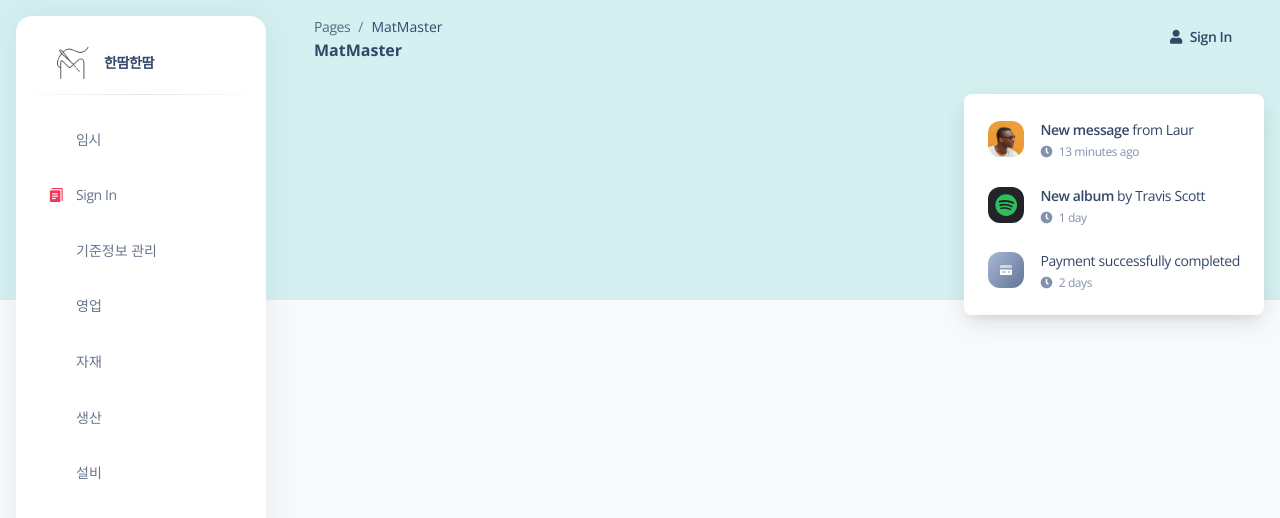
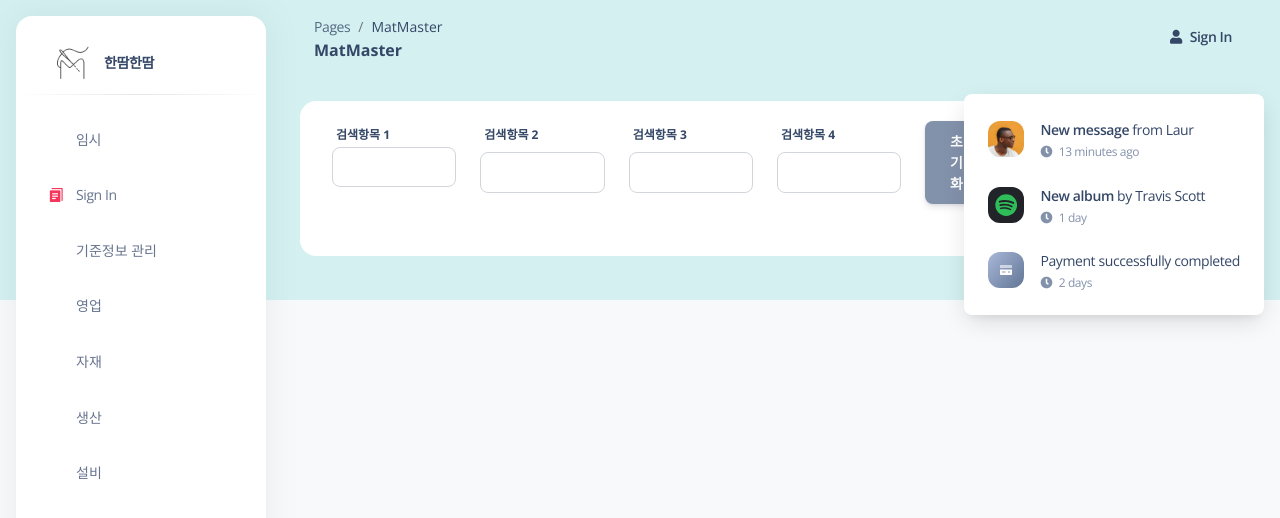
Before and after one commit to momi3355/sewmes_mes, a Vue app in the folder client/sewmes/: page /matMaster in a window 1280 px wide. Shown: the top 518 px of the page. Built offline with nearby package versions, Linux system fonts and the light colour scheme; some icons are missing.

Commit message:
이창현/자재품목-검색폼/2025-06-05

```diff
--- a/client/sewmes/src/examples/Cards/TabulatorCard.vue
+++ b/client/sewmes/src/examples/Cards/TabulatorCard.vue
@@ -74,9 +74,8 @@ watch(
   <div class="card">
     <div class="p-3 pt-0 text-center card-body">
       <div class="table-title">
-        <h6 class="mb-0 text-start">{{ cardTitle }}</h6>
+        <h5 class="mb-0 text-start">{{ cardTitle }}</h5>
       </div>
-      <hr class="my-3 horizontal dark" />
       <div ref="tabulatorTableRef"></div>
     </div>
   </div>
@@ -84,9 +83,9 @@ watch(
 
 <style scoped>
 .table-title {
-  border: 1px solid black;
+  /* border: 1px solid black; */
   margin: 10px;
-  padding: 5px;
+  padding: 10px;
 }
 
 /* 카드 본문과 Tabulator 테이블 사이의 여백 */
--- a/client/sewmes/src/views/BaseInfo/MatMaster.vue
+++ b/client/sewmes/src/views/BaseInfo/MatMaster.vue
@@ -1 +1,40 @@
-<template></template>
+
+
+<template>
+  <div class="container-fluid p-3">
+    <div class="row search-color">
+      <!-- 상단 검색 영역 -->
+      <div class="row mb-3">
+        <div class="col-md-2 d-inline-block-custom">
+          <span class="form-label">검색항목 1</span>
+          <input name="searchField1" type="text" class="form-control" v-model="searchField1">
+        </div>
+        <div class="col-md-2">
+          <label class="form-label">검색항목 2</label>
+          <input type="text" class="form-control" v-model="searchField2">
+        </div>
+        <div class="col-md-2">
+          <label class="form-label">검색항목 3</label>
+          <input type="text" class="form-control" v-model="searchField3">
+        </div>
+        <div class="col-md-2">
+          <label class="form-label">검색항목 4</label>
+          <input type="text" class="form-control" v-model="searchField4">
+        </div>
+        <div class="col-md-2 d-flex align-items-end">
+          <button class="btn btn-secondary me-2">초기화</button>
+          <button class="btn btn-primary">조회</button>
+        </div>
+      </div>
+    </div>
+  </div>
+</template>
+
+<style scoped>
+.search-color {
+  margin: 10px;
+  padding: 20px;
+  border-radius: 1rem;
+  background-color: #fff;
+}
+</style>
```
